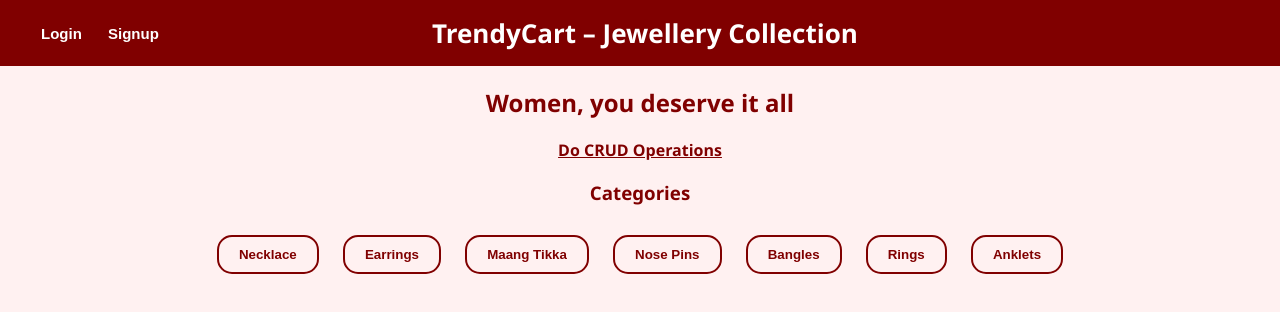
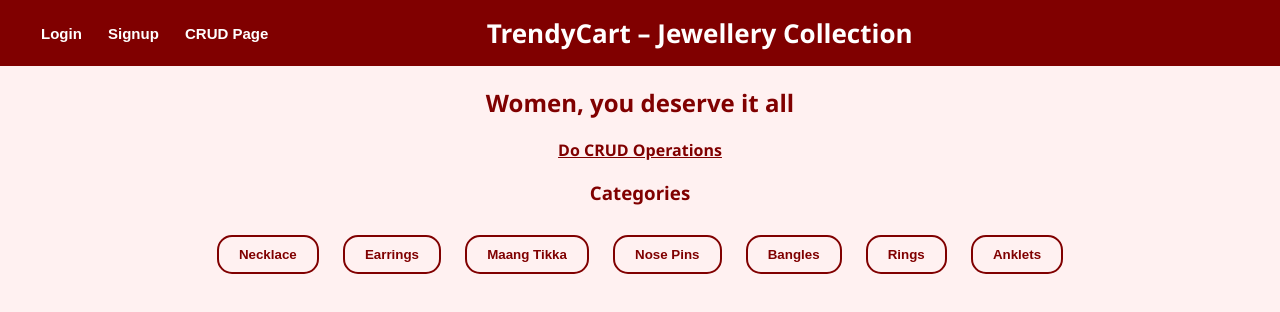
Before and after one commit to AyeshaBanu-sys/TrendyCart, a plain HTML site: page index.html in a window 1280 px wide. Drawn offline with Linux system fonts and the light colour scheme.

Commit message:
Update index.html

```diff
--- a/index.html
+++ b/index.html
@@ -166,6 +166,7 @@
   <div class="left">
     <button onclick="openModal('loginModal')">Login</button>
     <button onclick="openModal('signupModal')">Signup</button>
+    <button onclick="goToCrud()">CRUD Page</button> <!-- NEW BUTTON -->
   </div>
   <div class="center">
     <h1>TrendyCart – Jewellery Collection</h1>
@@ -345,6 +346,14 @@
     window.location.href = "crud.html";
   }
 
+  function goToCrud() {
+    if (!isLoggedIn) {
+      alert("Please login first to access CRUD operations.");
+    } else {
+      window.location.href = "crud.html";
+    }
+  }
+
   function showItems(category) {
     fetch(`/api/jewellery/type/${category}`)
       .then(response => {
```
